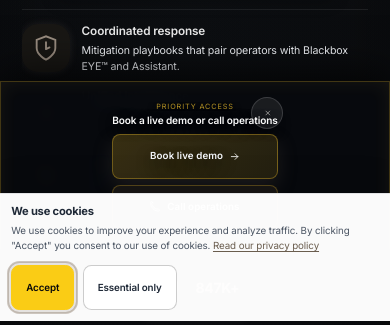
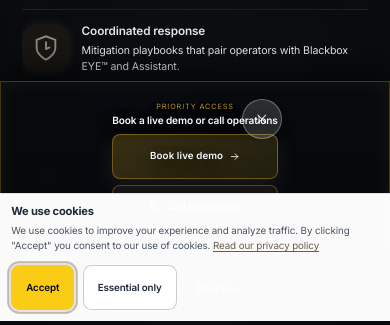
Before and after one commit to blackbox-eye/blackbox-ui, a PHP site: page /index.php in a window 390 px wide. Shown: the part 523-848 px from the top of the page. Run offline with PHP 8.4, Linux system fonts and the light colour scheme; some libraries are stand-ins or nearby versions; some web fonts are replaced.

Commit message:
fix(mobile): Make sticky CTA close button more visible
P0 UX Fix - Close button visibility:
- Increase size from 32px to 36px (40px on mobile)
- Add higher contrast background (rgba white 0.12 → 0.15)
- Increase border opacity for better visibility
- Increase z-index to 10 to ensure it's above content
- Add touch-action: manipulation for better mobile tap response
- Add SVG size constraints (16px, 18px on mobile)
- Add stroke-width 2.5 for bolder X icon

Best practice: Dismiss button should be easily discoverable and tappable.

```diff
--- a/assets/css/components/landing-p1-polish.css
+++ b/assets/css/components/landing-p1-polish.css
@@ -82,11 +82,37 @@
   position: absolute !important;
   top: 0.5rem !important;
   right: 0.5rem !important;
-  width: 32px !important;
-  height: 32px !important;
-  min-width: 32px !important;
-  min-height: 32px !important;
-  z-index: 1 !important;
+  width: 36px !important;
+  height: 36px !important;
+  min-width: 36px !important;
+  min-height: 36px !important;
+  z-index: 10 !important;
+  background: rgba(255, 255, 255, 0.12) !important;
+  border: 1px solid rgba(255, 255, 255, 0.25) !important;
+  border-radius: 50% !important;
+  display: flex !important;
+  align-items: center !important;
+  justify-content: center !important;
+  cursor: pointer !important;
+  touch-action: manipulation !important;
+  -webkit-tap-highlight-color: transparent !important;
+}
+
+.page-home .sticky-cta-bar__close svg {
+  width: 16px !important;
+  height: 16px !important;
+  color: rgba(255, 255, 255, 0.85) !important;
+  stroke-width: 2.5 !important;
+}
+
+.page-home .sticky-cta-bar__close:hover,
+.page-home .sticky-cta-bar__close:focus {
+  background: rgba(255, 255, 255, 0.2) !important;
+  border-color: rgba(255, 255, 255, 0.4) !important;
+}
+
+.page-home .sticky-cta-bar__close:active {
+  transform: scale(0.95) !important;
 }
 
 /* ════════════════════════════════════════════════════════════════
@@ -127,10 +153,21 @@
     padding: 0.75rem 1rem !important;
   }
 
-  /* Ensure close button doesn't overlap text */
+  /* Close button - prominent on mobile for easy dismiss */
   .page-home .sticky-cta-bar__close {
-    top: 0.375rem !important;
-    right: 0.375rem !important;
+    top: 0.5rem !important;
+    right: 0.5rem !important;
+    width: 40px !important;
+    height: 40px !important;
+    min-width: 40px !important;
+    min-height: 40px !important;
+    background: rgba(255, 255, 255, 0.15) !important;
+    border: 1px solid rgba(255, 255, 255, 0.3) !important;
+  }
+
+  .page-home .sticky-cta-bar__close svg {
+    width: 18px !important;
+    height: 18px !important;
   }
 }
 
```
